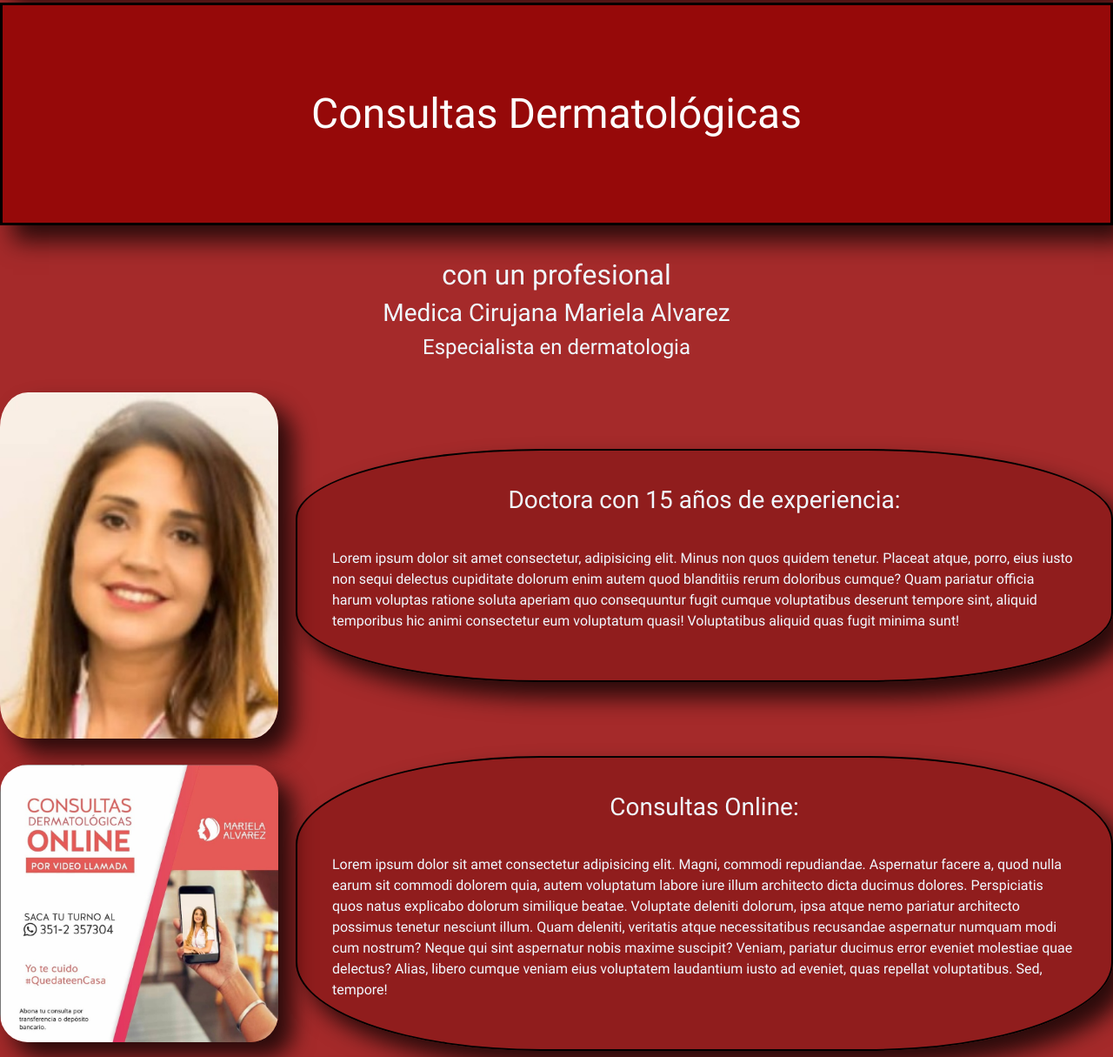
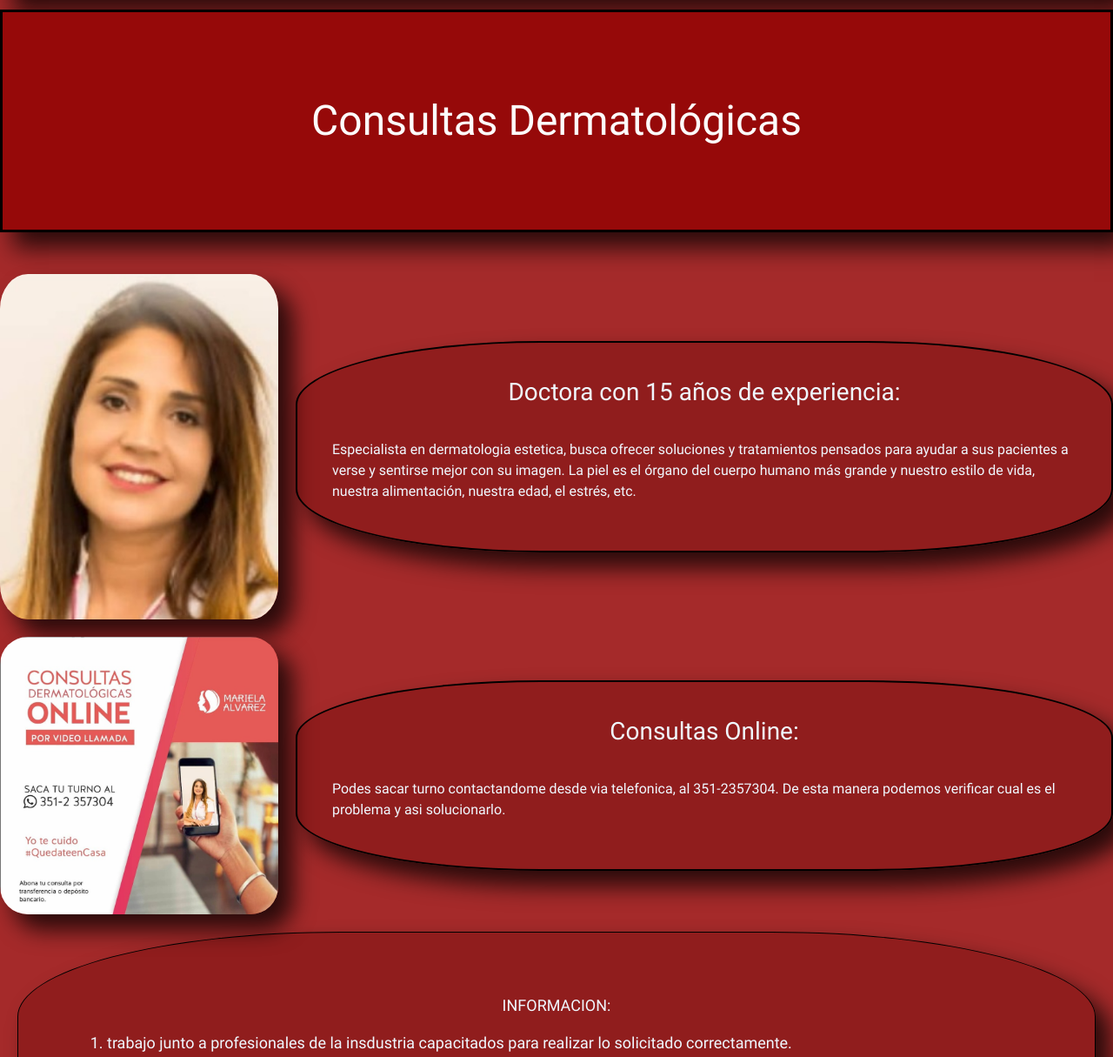
Before and after one commit to alvarez8037/proyecto-coder, a plain HTML site: page Desafio/index.html in a window 1280 px wide. Shown: the part 64-1279 px from the top of the page at 87% size. Drawn offline with nearby package versions, Linux system fonts and the light colour scheme.

Commit message:
Segunda entrega del proyecto final

```diff
--- a/Desafio/index.html
+++ b/Desafio/index.html
@@ -15,7 +15,7 @@
 <body>
     <header class="texto1">
         <main>
-            <nav>
+            <nav class="mt-2">
                 <ul class="container-g">
                     <li>
                         <a href="index.html">inicio</a>
@@ -38,23 +38,15 @@
                 </ul>
             </nav>
             <h1>Consultas Dermatológicas</h1>
-            <section class="info1">
-                <h2>con un profesional</h2>
-                <h3>Medica Cirujana Mariela Alvarez</h3>
-                <h4>Especialista en dermatologia</h4>
-            </section>
     </header>
-    <div>
+    <div class="mt-5">
         <div class="imagenespr">
             <img src="imagenes/logo alvarez.jpg" alt="logo de la doctora" class="image1">
             <div class="textoimagen">
                 <h3>Doctora con 15 años de experiencia:</h3>
-                <P>Lorem ipsum dolor sit amet consectetur, adipisicing elit. Minus non quos quidem tenetur. Placeat
-                    atque, porro, eius iusto non sequi delectus cupiditate dolorum enim autem quod blanditiis rerum
-                    doloribus cumque?
-                    Quam pariatur officia harum voluptas ratione soluta aperiam quo consequuntur fugit cumque
-                    voluptatibus deserunt tempore sint, aliquid temporibus hic animi consectetur eum voluptatum quasi!
-                    Voluptatibus aliquid quas fugit minima sunt!
+                <P>Especialista en dermatologia estetica, busca ofrecer soluciones y tratamientos pensados para ayudar a
+                    sus pacientes a verse y sentirse mejor con su imagen. La piel es el órgano del cuerpo humano más
+                    grande y nuestro estilo de vida, nuestra alimentación, nuestra edad, el estrés, etc.
                 </P>
             </div>
             <img src="imagenes/consultas dermatologicas.jpg" alt="logo de la marca" class="image2">
@@ -62,15 +54,10 @@
                 <h3>
                     Consultas Online:
                 </h3>
-                <p>Lorem ipsum dolor sit amet consectetur adipisicing elit. Magni, commodi repudiandae. Aspernatur
-                    facere a, quod nulla earum sit commodi dolorem quia, autem voluptatum labore iure illum architecto
-                    dicta ducimus dolores.
-                    Perspiciatis quos natus explicabo dolorum similique beatae. Voluptate deleniti dolorum, ipsa atque
-                    nemo pariatur architecto possimus tenetur nesciunt illum. Quam deleniti, veritatis atque
-                    necessitatibus recusandae aspernatur numquam modi cum nostrum?
-                    Neque qui sint aspernatur nobis maxime suscipit? Veniam, pariatur ducimus error eveniet molestiae
-                    quae delectus? Alias, libero cumque veniam eius voluptatem laudantium iusto ad eveniet, quas
-                    repellat voluptatibus. Sed, tempore!</p>
+                <p>
+                    Podes sacar turno contactandome desde via telefonica, al 351-2357304. De esta manera podemos
+                    verificar cual es el problema y asi solucionarlo.
+                </p>
             </div>
         </div>
     </div>
@@ -88,7 +75,7 @@
                 </ol>
             </p>
         </div>
-        <h5>imagenes sobre Nosotros</h5>
+        <h5 class="mt-4">imagenes sobre Nosotros</h5>
 
         <!--boostrap -->
 
--- a/Desafio/style.css
+++ b/Desafio/style.css
@@ -280,12 +280,7 @@ p {
     background-color: #407fc7;
 }
 
-.info1 {
-    display: flex;
-    flex-direction: column;
-    align-items: center;
-    padding: 30px;
-}
+
 
 .info2 {
     padding: 70px;
```
Also changed, not shown: Desafio/contacto.html (+3 -3 lines), Desafio/galeria.html (+3 -3 lines), Desafio/nosotros.html (+3 -3 lines), Desafio/servicios.html (+3 -3 lines), Desafio/tienda.html (+3 -3 lines).
